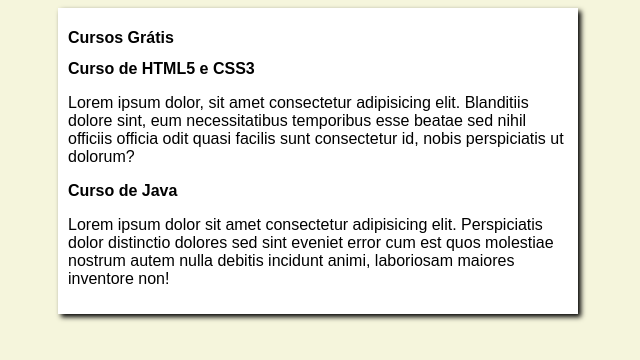
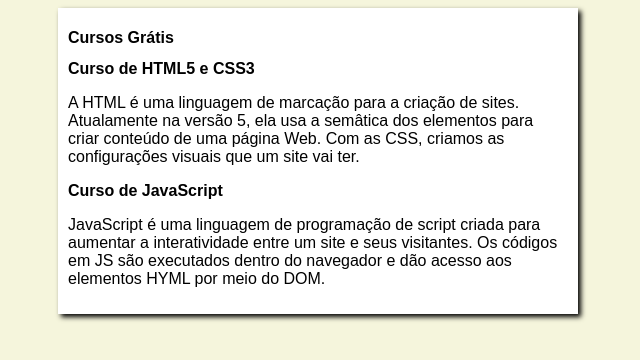
Before and after one commit to carvalhomaykon/projeto-site, a plain HTML site: page index.html in a window 1280 px wide. Shown: the whole page, without its empty margins (322-962 px from the left). Drawn offline with Linux system fonts and the light colour scheme.

Commit message:
Update index.html

```diff
--- a/index.html
+++ b/index.html
@@ -13,11 +13,11 @@
         </header>
         <article>
             <h2>Curso de HTML5 e CSS3</h2>
-            <p>Lorem ipsum dolor, sit amet consectetur adipisicing elit. Blanditiis dolore sint, eum necessitatibus temporibus esse beatae sed nihil officiis officia odit quasi facilis sunt consectetur id, nobis perspiciatis ut dolorum?</p>
+            <p>A HTML é uma linguagem de marcação para a criação de sites. Atualamente na versão 5, ela usa a semâtica dos elementos para criar conteúdo de uma página Web. Com as CSS, criamos as configurações visuais que um site vai ter.</p>
         </article>
         <article>
-            <h2>Curso de Java</h2>
-            <p>Lorem ipsum dolor sit amet consectetur adipisicing elit. Perspiciatis dolor distinctio dolores sed sint eveniet error cum est quos molestiae nostrum autem nulla debitis incidunt animi, laboriosam maiores inventore non!</p>
+            <h2>Curso de JavaScript</h2>
+            <p>JavaScript é uma linguagem de programação de script criada para aumentar a interatividade entre um site e seus visitantes. Os códigos em JS são executados dentro do navegador e dão acesso aos elementos HYML por meio do DOM.</p>
         </article>
     </main>
 </body>
```
